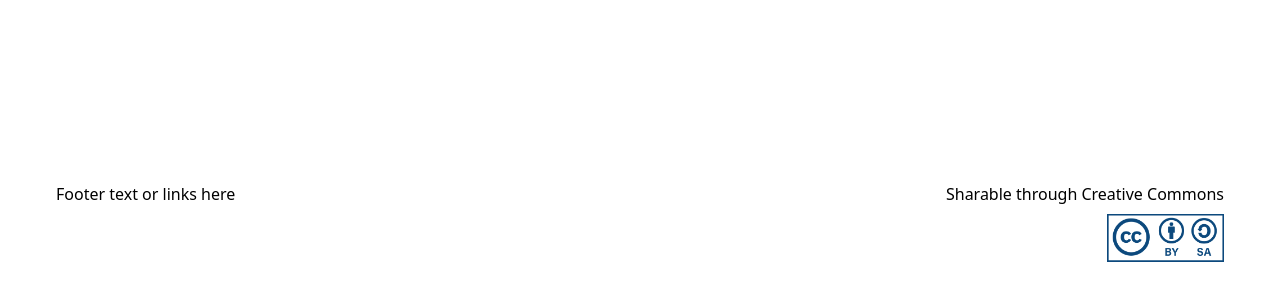
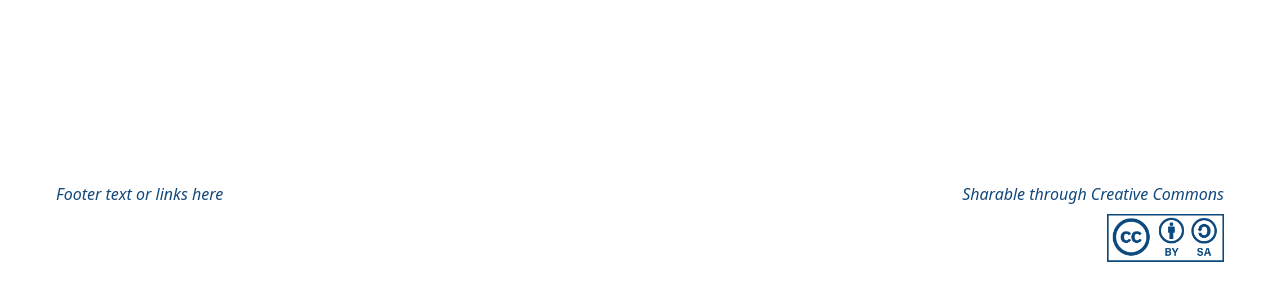
Before and after one commit to smanning29/solutions-site-cli, a Vue app: page / in a window 1280 px wide. Shown: the part 1756-2056 px from the top of the page. Built offline with nearby package versions, Linux system fonts and the light colour scheme.

Commit message:
idk anymore

```diff
--- a/src/App.vue
+++ b/src/App.vue
@@ -15,7 +15,7 @@
         </div>
     </div>
     <router-view/>
-    <footer class="md:flex md:flex-row w-full md:px-10 px-5 pb-10">
+    <footer class="md:flex md:flex-row w-full md:px-10 px-5 pb-10 text-drawdown font-light italic">
       <div class="md:w-1/2 pb-5 md:pb-0">
         Footer text or links here
       </div>
--- a/src/components/SolutionAside.vue
+++ b/src/components/SolutionAside.vue
@@ -3,7 +3,7 @@
     <div class="lg:order-1 lg:w-1/4 p-5" data-aos="fade">
 
         <div class="my-5 p-5 bg-forest text-white font-light tracking-wider text-smd" >
-            <div class="font-display text-mdlg" v-html="coNum">
+            <div class="font-display text-md leading-none pb-2" v-html="coNum">
                 57.6–159
             </div>
             GIGATONS
--- a/src/router/index.js
+++ b/src/router/index.js
@@ -11,14 +11,14 @@ const routes = [
     component: Home
   },
   {
+    path: '/About',
+    name: 'About',
+    component: () => import('../views/About.vue')
+  },
+  {
     path: '/Solutions',
     name: 'Solutions',
     component: () => import('../views/Solutions.vue')
-  },
-  {
-    path: '/About',
-    name: 'About',
-    component: () => import('../views/About.vue')
   }
 ]
 
@@ -28,4 +28,6 @@ const router = new VueRouter({
   routes
 })
 
+
+
 export default router
```
Also changed, not shown: src/views/Solutions.vue (+5 -2 lines), 1 other file (tests, documents, lock files or other folders).
